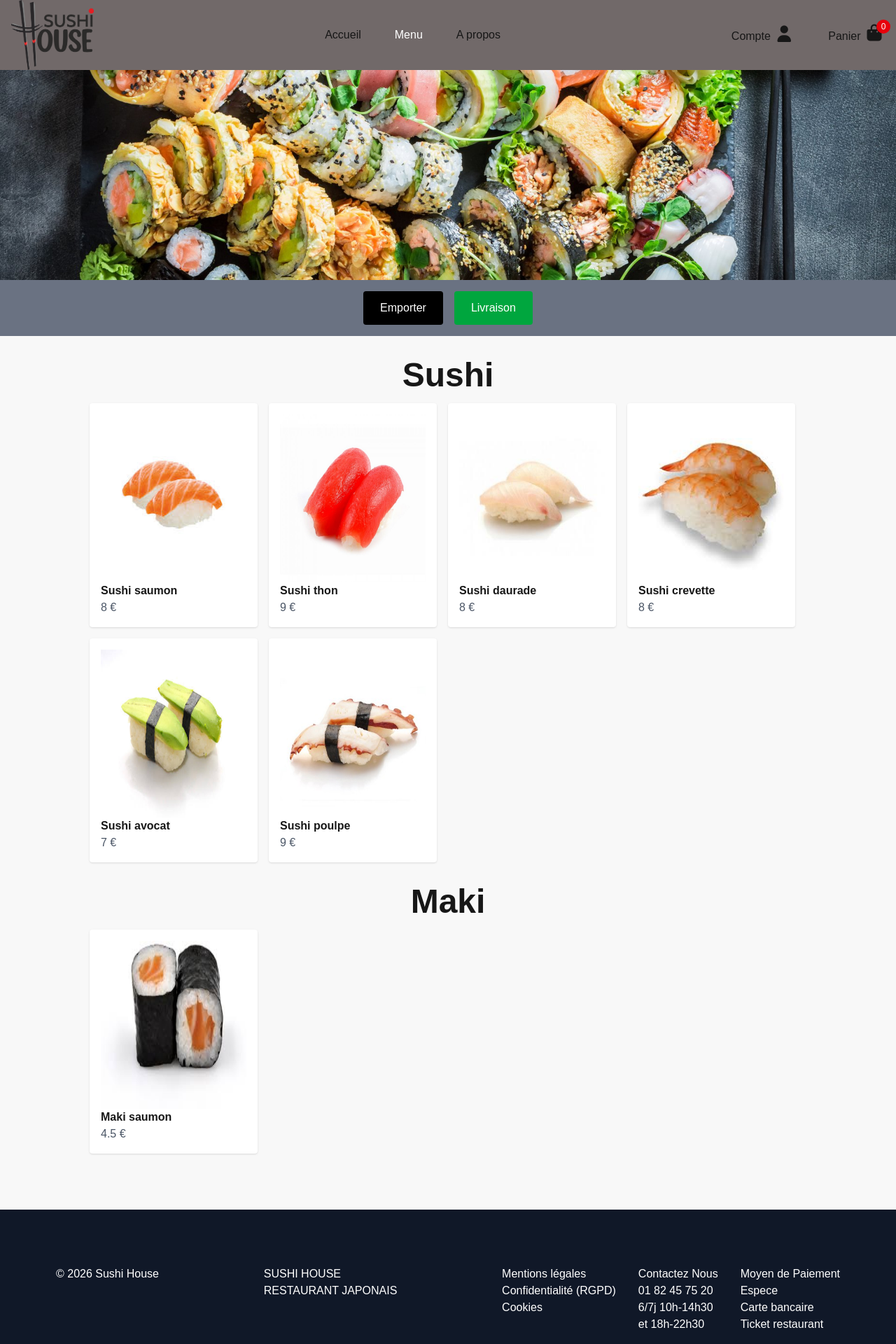
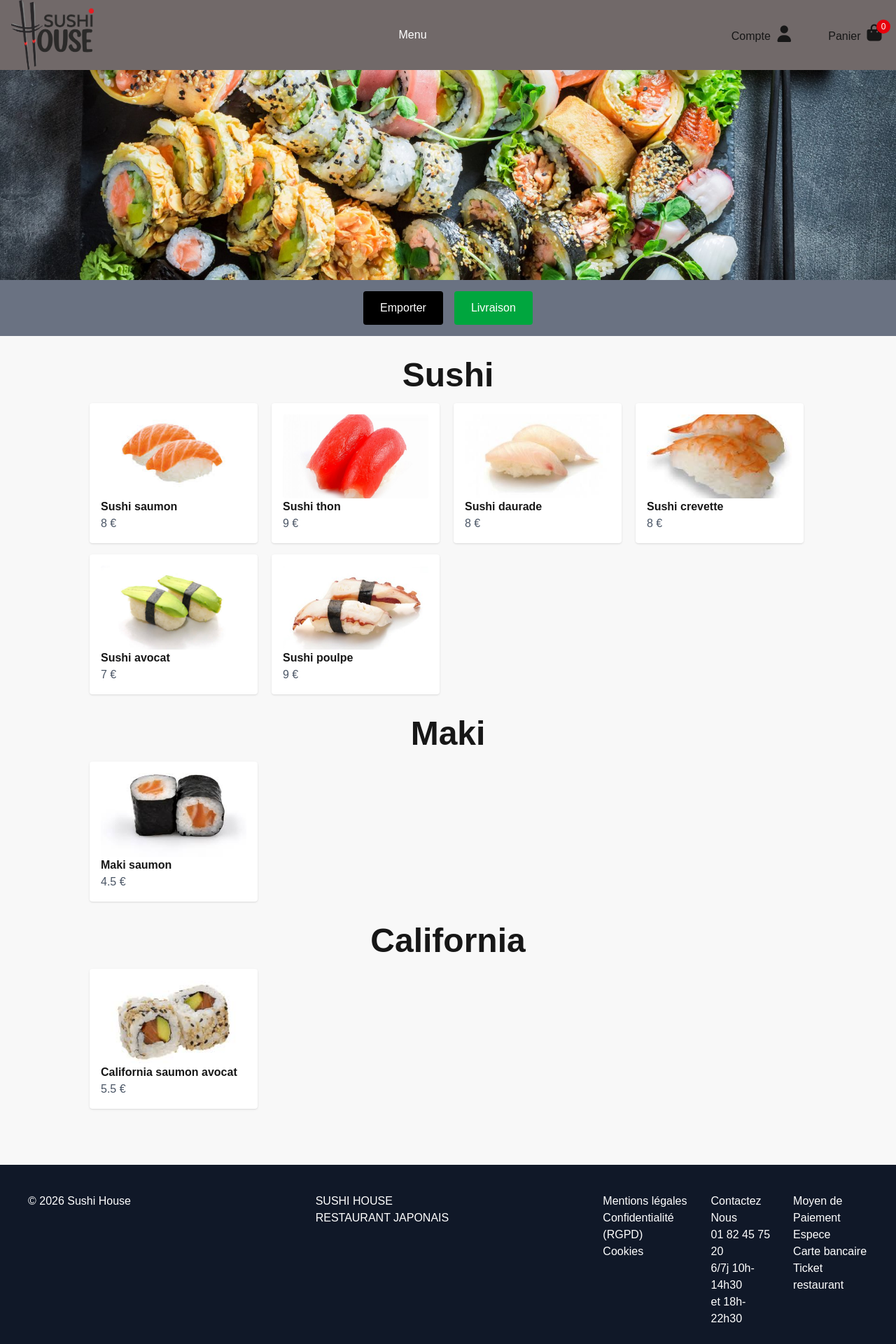
Before and after one commit to DavidLi760/SiteWeb, a Next.js app in the folder restaurant-app/: page / in a window 1280 px wide. Shown: the top 1920 px of the page at 70% size. Built offline with nearby package versions, Linux system fonts and the light colour scheme.

Commit message:
responsive start

```diff
--- a/restaurant-app/components/Category.tsx
+++ b/restaurant-app/components/Category.tsx
@@ -9,7 +9,7 @@ export default function Category({ title, id, children }: CategoryProps) {
     <section id={id} className="mt-8 scroll-mt-24">
       <h2 className="text-5xl font-bold mb-4 text-center">{title}</h2>
 
-      <div className="flex gap-4 flex-wrap justify-start mx-auto max-w-5xl">
+      <div className="grid grid-cols-2 sm:grid-cols-2 md:grid-cols-4 gap-4 mx-auto max-w-5xl">
         {children}
       </div>
     </section>
--- a/restaurant-app/components/FoodCard.tsx
+++ b/restaurant-app/components/FoodCard.tsx
@@ -6,9 +6,9 @@ type FoodCardProps = {
 
 export default function FoodCard({ name, price, image }: FoodCardProps) {
   return (
-    <div className="p-4 bg-white shadow rounded w-60">
-        <img src={image} className="h-60"/>
-        <p className="font-bold">{name}</p>
+    <div className="p-4 bg-white shadow rounded w-40 sm:w-60">
+        <img src={image} className="w-full h-30 object-cover rounded"/>
+        <p className="font-bold truncate">{name}</p>
         <p className="text-gray-600">{price} €</p>
     </div>
   );
--- a/restaurant-app/components/Footer.tsx
+++ b/restaurant-app/components/Footer.tsx
@@ -2,8 +2,8 @@ import Link from "next/link"
 
 export default function Footer() {
   return (
-    <footer className="bg-gray-900 text-white p-20 mt-20">
-      <div className="flex justify-between">
+    <footer className="bg-gray-900 text-white p-10 mt-20">
+      <div className="grid grid-cols-1 sm:grid-cols-2 md:grid-cols-3 gap-8">
         <p>© 2026 Sushi House</p>
         <div className="flex flex-col">
           <p>SUSHI HOUSE</p>
@@ -21,7 +21,7 @@ export default function Footer() {
             <p>6/7j 10h-14h30</p>
             <p>et 18h-22h30</p>
           </div>
-          <div className="flex flex-col">
+          <div className="hidden sm:flex flex-col">
             <p>Moyen de Paiement</p>
             <p>Espece</p>
             <p>Carte bancaire</p>
--- a/restaurant-app/components/Navbar.tsx
+++ b/restaurant-app/components/Navbar.tsx
@@ -2,14 +2,14 @@ import Menu from "./Menu"
 
 export default function Navbar() {
   return (
-    <div className="flex justify-between items-center h-[100px] px-4 bg-[#716969]">
+    <div className="flex flex-row justify-between items-center sm:h-[100px] h-[60px] px-4 bg-[#716969]">
 
       <img src="/SushiHouse.png" className="h-full" />
 
       <div className="flex gap-12">
-        <p>Accueil</p>
+        <p className="hidden">Accueil</p>
         <Menu />
-        <p>A propos</p>
+        <p className="hidden">A propos</p>
       </div>
 
       <div className="flex gap-12 relative">
--- a/restaurant-app/data/menu.ts
+++ b/restaurant-app/data/menu.ts
@@ -50,5 +50,16 @@ export const menu = [
             image: "/Maki-saumon.png",
         },
     ],
+  },
+  {
+    category: "California",
+    items: [
+      {
+        id:1,
+        name: "California saumon avocat",
+        price: 5.5,
+        image: "/Cali-saumon.png"
+      },
+    ],
   }
 ];
```
Also changed, not shown: restaurant-app/public/Cali-saumon.png (added).
